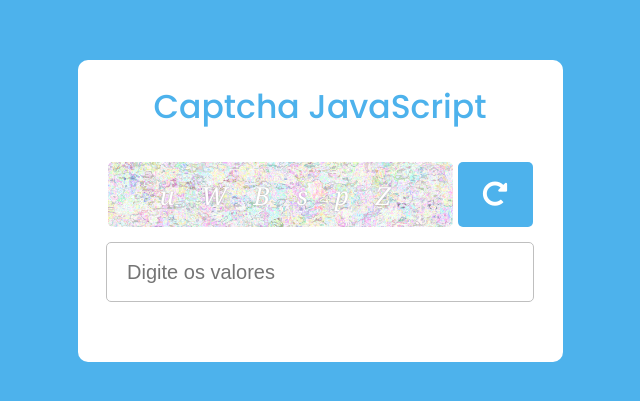
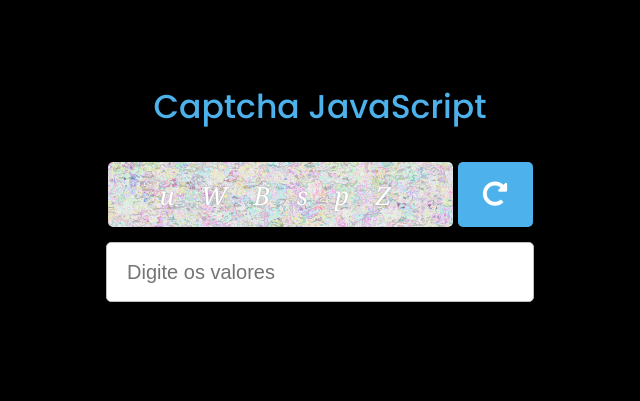
Before and after one commit to KaueSena01/Captcha_JavaScript, a plain HTML site: page index.html in a window 1280 px wide. Shown: the part 189-590 px from the top of the page, without its empty margins (320-960 px from the left). Drawn offline with Linux system fonts and the light colour scheme.

Commit message:
second commit

```diff
--- a/style.css
+++ b/style.css
@@ -11,11 +11,11 @@ body{
 	align-items: center;
 	justify-content: center;
 	min-height: 100vh;
-	background-color: #4db2ec;
+	background-color: #000;
 }
 .wrapper{
 	width: 485px;
-	background-color: #fff;
+	background-color: ##0d0d0d;
 	border-radius: 10px;
 	padding: 22px 10px 0 10px
 }
```
